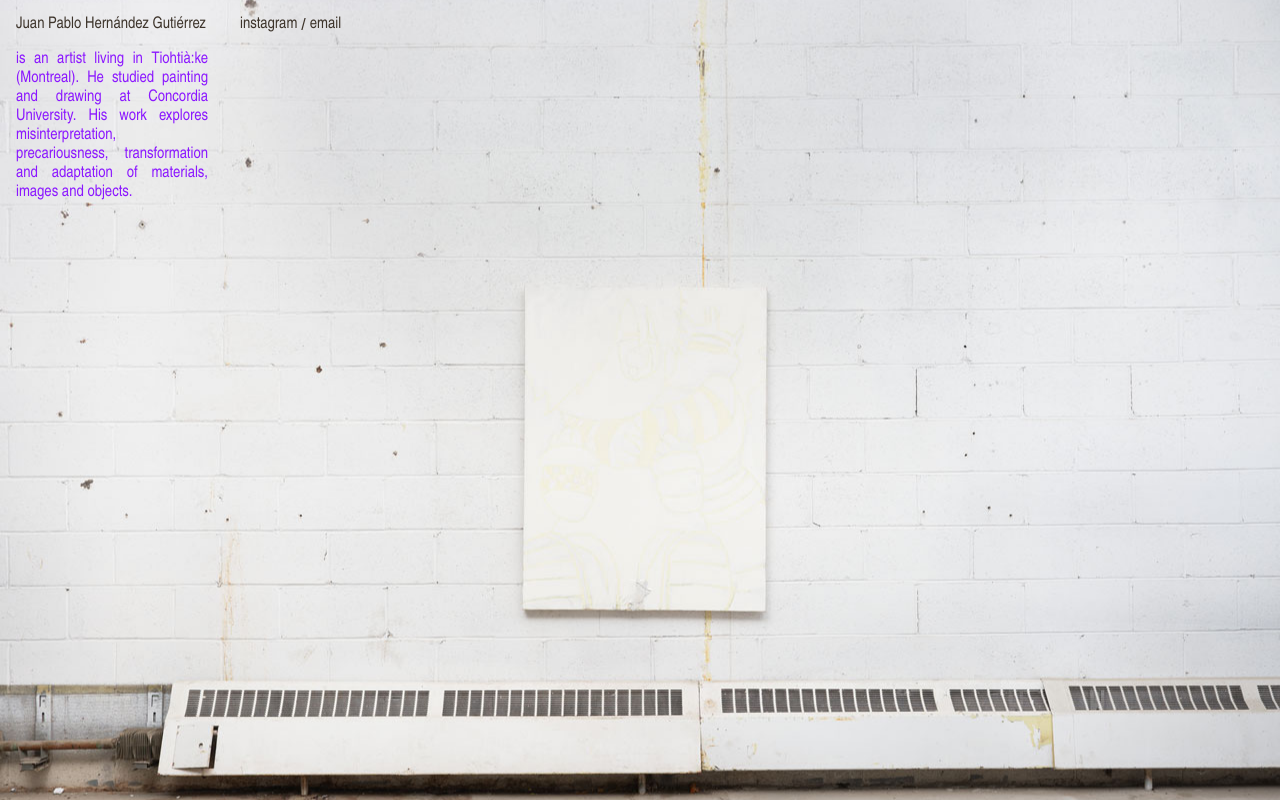
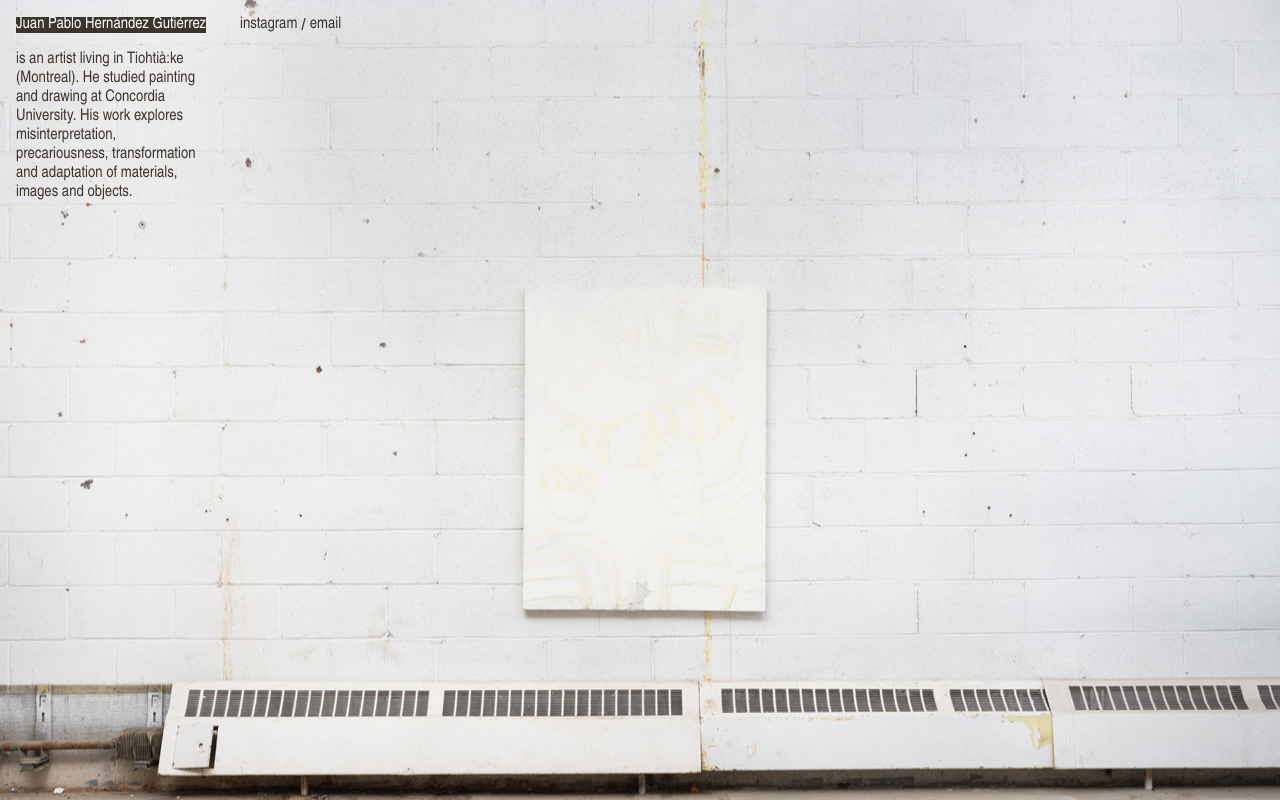
Before and after one commit to 1mpii/website-preview, a plain HTML site: page index.htm in a window 1280 px wide. Both pictures are taken after a click on the link "Juan Pablo Hernández Gutiérrez". Shown: the top 800 px of the page. Drawn offline with Linux system fonts and the light colour scheme.

Commit message:
adjust styling

```diff
--- a/index.htm
+++ b/index.htm
@@ -32,7 +32,7 @@
 		</main>
 		<nav class="menu__wrapper">
 			<span class="menu__text">
-				<a title="about..." onclick="displayBio()">Juan Pablo Hernández Gutiérrez</a>
+				<a id="artist" title="about..." onclick="displayBio()">Juan Pablo Hernández Gutiérrez</a>
 				<div id="bio" class="hide">
 					<!-- <p>...</p> -->
 					<p>
--- a/script.js
+++ b/script.js
@@ -1,4 +1,6 @@
 const showBio = document.getElementById('bio');
+const artistName = document.getElementById('artist');
 function displayBio() {
-	showBio.classList.toggle('hide');
+  showBio.classList.toggle('hide');
+  artistName.classList.toggle('highlight');
 }
--- a/style.css
+++ b/style.css
@@ -52,6 +52,11 @@ body {
 	display: none;
 }
 
+.highlight {
+	background-color: var(--text-color);
+	color: var(--white-color);
+}
+
 .menu__text {
 	font-family: var(--tertiary-font);
 	grid-row: 1/3;
@@ -59,14 +64,15 @@ body {
 }
 
 
-.menu__text div p:nth-of-type(1) {
-color:  #8b17ff;
+.menu__text div p {
+	/* background-color: var(--text-color); */
+	color: var(--text-color);
 }
 
 #bio {
 	transition: 0.3ms linear;
 	margin: 7px 0;
-	text-align: justify;
+	/* text-align: justify; */
 }
 
 .menu__items {
```
